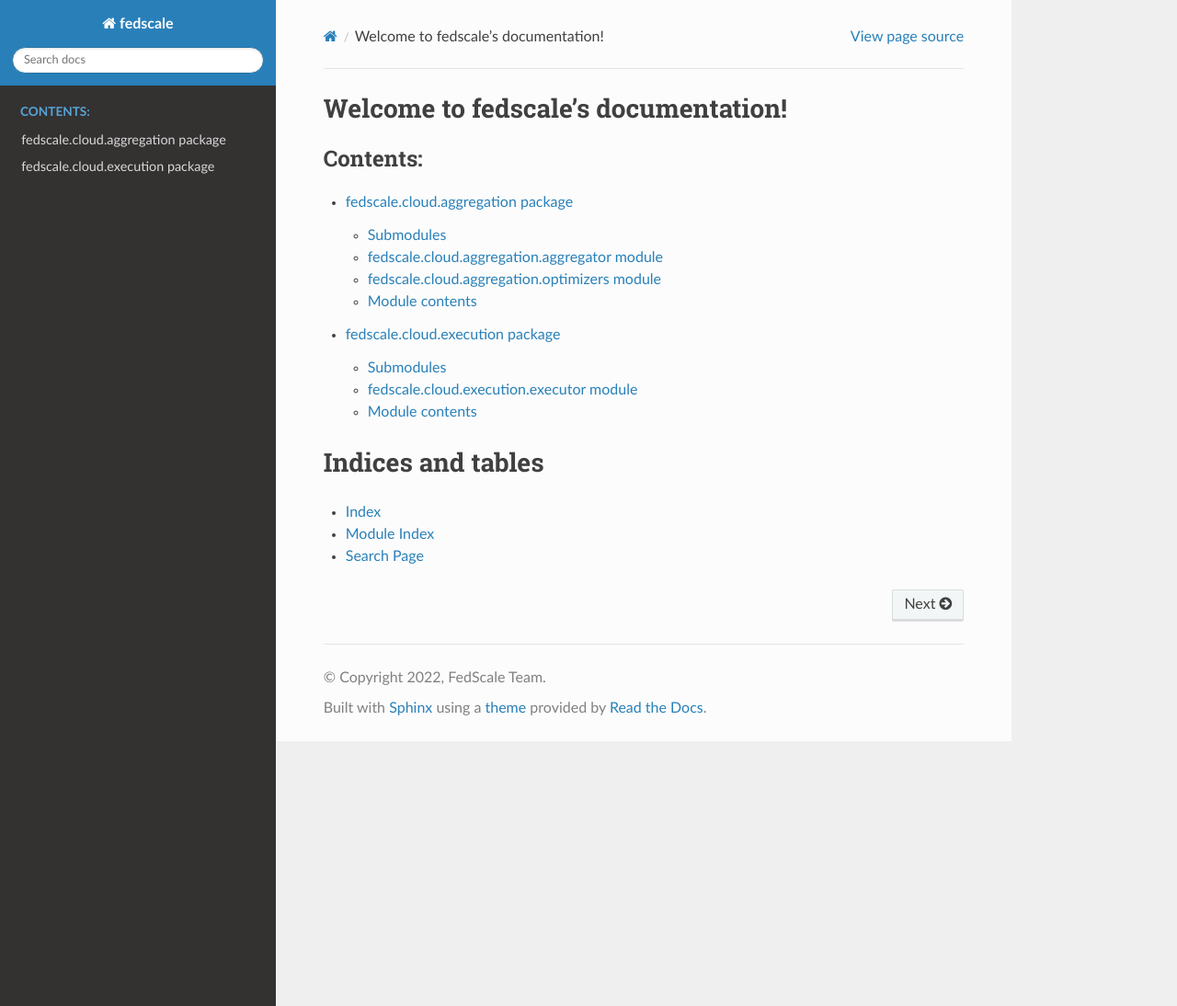
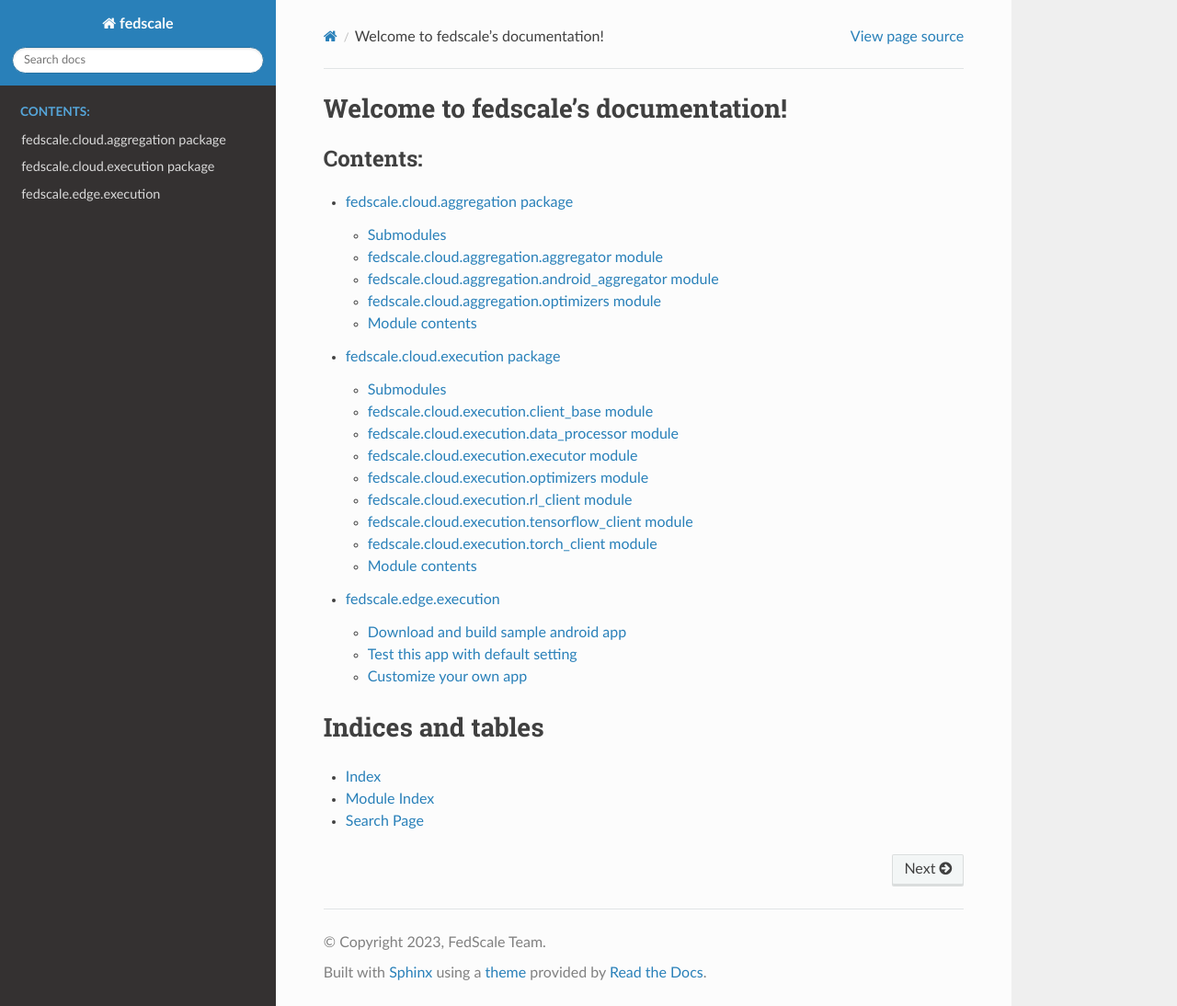
Before and after one commit to SymbioticLab/FedScale, a Sphinx documentation site: the page built from docs/source/index.rst, in a window 1280 px wide and 1094 px high. Shown: the whole window at 92% size. Built offline with Sphinx 7.4.7 and the Read the Docs theme 2.0.0, drawn with Linux system fonts in a browser that asks for light colours.

Commit message:
update doc

```diff
--- a/docs/source/conf.py
+++ b/docs/source/conf.py
@@ -19,7 +19,7 @@ sys.path.insert(0, os.path.abspath('./../../fedscale'))
 # -- Project information -----------------------------------------------------
 
 project = 'fedscale'
-copyright = '2022, FedScale Team'
+copyright = '2023, FedScale Team'
 author = 'FedScale Team'
 
 # The full version, including alpha/beta/rc tags
--- a/docs/source/fedscale.cloud.aggregation.rst
+++ b/docs/source/fedscale.cloud.aggregation.rst
@@ -1,27 +1,27 @@
 fedscale.cloud.aggregation package
-=================================
-
-.. Subpackages
-.. -----------
-
-.. .. toctree::
-..    :maxdepth: 4
-
-..    fedscale.cloud.aggregation.android
+==================================
 
 Submodules
 ----------
 
 fedscale.cloud.aggregation.aggregator module
--------------------------------------------
+--------------------------------------------
 
 .. automodule:: fedscale.cloud.aggregation.aggregator
    :members:
    :undoc-members:
    :show-inheritance:
 
+fedscale.cloud.aggregation.android\_aggregator module
+-----------------------------------------------------
+
+.. automodule:: fedscale.cloud.aggregation.android_aggregator
+   :members:
+   :undoc-members:
+   :show-inheritance:
+
 fedscale.cloud.aggregation.optimizers module
--------------------------------------------
+--------------------------------------------
 
 .. automodule:: fedscale.cloud.aggregation.optimizers
    :members:
--- a/docs/source/fedscale.cloud.execution.rst
+++ b/docs/source/fedscale.cloud.execution.rst
@@ -1,48 +1,64 @@
 fedscale.cloud.execution package
-===============================
+================================
 
 Submodules
 ----------
 
-.. fedscale.cloud.execution.client module
-.. -------------------------------------
+fedscale.cloud.execution.client\_base module
+--------------------------------------------
 
-.. .. automodule:: fedscale.cloud.execution.client
-..    :members:
-..    :undoc-members:
-..    :show-inheritance:
+.. automodule:: fedscale.cloud.execution.client_base
+   :members:
+   :undoc-members:
+   :show-inheritance:
 
-.. fedscale.cloud.execution.data\_processor module
-.. ----------------------------------------------
+fedscale.cloud.execution.data\_processor module
+-----------------------------------------------
 
-.. .. automodule:: fedscale.cloud.execution.data_processor
-..    :members:
-..    :undoc-members:
-..    :show-inheritance:
+.. automodule:: fedscale.cloud.execution.data_processor
+   :members:
+   :undoc-members:
+   :show-inheritance:
 
 fedscale.cloud.execution.executor module
----------------------------------------
+----------------------------------------
 
 .. automodule:: fedscale.cloud.execution.executor
    :members:
    :undoc-members:
    :show-inheritance:
 
-.. fedscale.cloud.execution.optimizers module
-.. -----------------------------------------
+fedscale.cloud.execution.optimizers module
+------------------------------------------
 
-.. .. automodule:: fedscale.cloud.execution.optimizers
-..    :members:
-..    :undoc-members:
-..    :show-inheritance:
+.. automodule:: fedscale.cloud.execution.optimizers
+   :members:
+   :undoc-members:
+   :show-inheritance:
 
-.. fedscale.cloud.execution.rlclient module
-.. ---------------------------------------
+fedscale.cloud.execution.rl\_client module
+------------------------------------------
 
-.. .. automodule:: fedscale.cloud.execution.rlclient
-..    :members:
-..    :undoc-members:
-..    :show-inheritance:
+.. automodule:: fedscale.cloud.execution.rl_client
+   :members:
+   :undoc-members:
+   :show-inheritance:
+
+fedscale.cloud.execution.tensorflow\_client module
+--------------------------------------------------
+
+.. automodule:: fedscale.cloud.execution.tensorflow_client
+   :members:
+   :undoc-members:
+   :show-inheritance:
+
+fedscale.cloud.execution.torch\_client module
+---------------------------------------------
+
+.. automodule:: fedscale.cloud.execution.torch_client
+   :members:
+   :undoc-members:
+   :show-inheritance:
 
 Module contents
 ---------------
--- /dev/null
+++ b/docs/source/fedscale.edge.execution.rst
@@ -0,0 +1,88 @@
+fedscale.edge.execution
+=======================
+
+`This directory <https://github.com/SymbioticLab/FedScale/tree/master/fedscale/edge/mnn>`__ contains minimum files modified from `MNN Android
+Demo <https://github.com/alibaba/MNN/tree/master/project/android/demo>`__.
+The training and testing will be conducted by MNN C++ backend, while the
+task execution and communication with server will be managed by Java.
+The sample has been tested upon image classification with a simple
+linear model and a small subset of
+`ImageNet-MINI <https://www.kaggle.com/datasets/ifigotin/imagenetmini-1000>`__.
+This documentation contains a step-by-step tutorial on how to download,
+build and config this app on your own device, and modify this app for
+your own implementation and deployment.
+
+Download and build sample android app
+-------------------------------------
+
+1. Download and unzip `sample dataset
+   (TrainTest.zip) <https://drive.google.com/file/d/1nfi3SVzjaE0LPxwj_5DNdqi6rK7BU8kb/view?usp=sharing>`__
+   to ``assets/`` directory. Remove ``TrainTest.zip`` after unzip to
+   save space on your mobile device. After unzip, you should see 3 files
+   and 2 directories under ``assets/``:
+
+   1. ``TrainSet``: Training set directory, contains 316 images.
+   2. ``TestSet``: Testing set directory, contains 34 images.
+   3. ``conf.json``: Configuration file for mobile app.
+   4. ``train_labels.txt``: Training label file with format
+      ``<filename> <label>``, where ``<filename>`` is the path after
+      ``TrainSet/``.
+   5. ``test_labels.txt``: Testing label file with the same format as
+      ``train_labels.txt``.
+
+2. Run ``sh install.sh``. If you are on Windows, please run this command
+   in WSL. This step will clone MNN, replace `MNN Android
+   Demo <https://github.com/alibaba/MNN/tree/master/project/android/demo>`__
+   with FedScale Android Executor under ``MNN/project/android/demo``.
+   **Note**: you may want to move MNN directory to another directory,
+   otherwise the full file path might be too long for cmake to build.
+3. Install `Android Studio <https://developer.android.com/studio>`__ and
+   open project ``MNN/project/android/demo``. Download necessary SDKs,
+   NDKs and CMake when prompted. My version:
+
+   -  SDK: API 28
+   -  NDK: 20.0.5594570
+   -  Android Gradle Plugin Version: 3.5.3
+   -  Gradle Version: 5.4.1
+   -  Source Compatibility: Java 8
+   -  Target Compatibility: Java 8
+
+4. Make project. Android Studio will compile and build the app for you.
+
+Test this app with default setting
+----------------------------------
+
+1. ssh to your own server and run
+
+::
+
+   cd fedscale/cloud/aggregation/android
+   python3 android_aggregator.py --experiment_mode=mobile --num_participants=1 --model=linear
+
+2. Change aggregator IP address inside ``assets/conf.json`` and click
+   ``Run`` inside Android Studio.
+
+Customize your own app
+----------------------
+
+1. If you want to use your own dataset, please put your data under
+   ``assets/TrainSet`` and ``assets/TestSet``, make sure that your label
+   has the same format as my label file.
+
+   1. If you want to change the file/dir name under ``assets``, please
+      make sure to change the corresponding config in ``assets``
+      attribute inside ``assets/conf.json``.
+
+2. If you want to use your own model for **image classification**,
+   please either change ``channel``, ``width`` and ``height`` inside
+   ``assets/conf.json`` to your own input and change ``num_classes`` to
+   your own classes, or override these attributes when sending
+   ``CLIENT_TRAIN`` request.
+3. If you want to use your own model for tasks other than image
+   classification, you may need to write your own JNI C++ trainer and
+   tester. Please refer to `MNN <https://github.com/alibaba/MNN>`__ for
+   further development guide. You may also need to change ``channel``,
+   ``width`` and ``height`` inside ``assets/conf.json`` to your own
+   input and change or remove ``num_classes``.
+4. Please note that MNN does not support DropOut and will SegFault
+   during training. MNN may have other potential bugs.
--- a/docs/source/index.rst
+++ b/docs/source/index.rst
@@ -12,6 +12,7 @@ Welcome to fedscale's documentation!
 
    fedscale.cloud.aggregation.rst
    fedscale.cloud.execution.rst
+   fedscale.edge.execution.rst
 
 Indices and tables
 ==================
```
Also changed, not shown: docs/source/fedscale.cloud.rst (+6 -6 lines), 1 other file.
